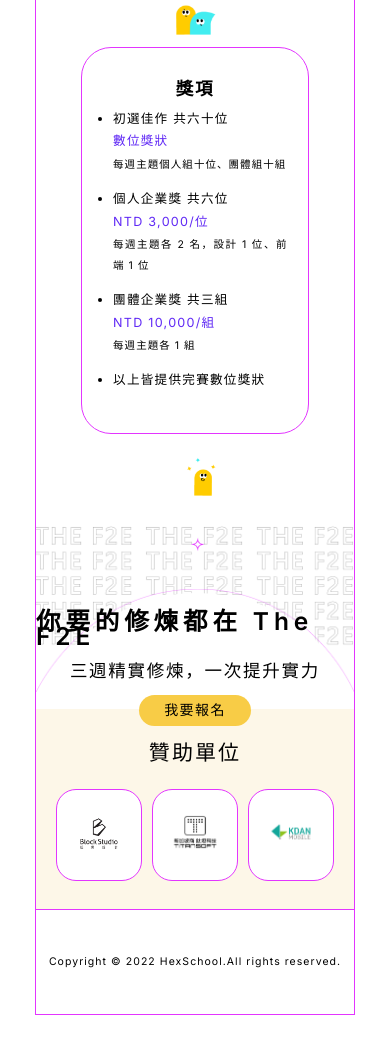
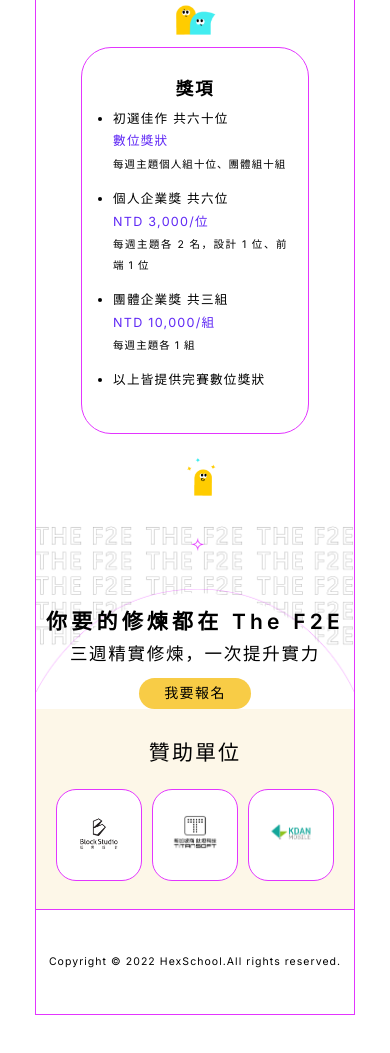
Before and after one commit to Kim716/2022-F2E_week1, a plain HTML site: page index.html in a window 390 px wide. Shown: the part 3647-4700 px from the top of the page. Drawn offline with Linux system fonts and the light colour scheme; a script that the page names is missing.

Commit message:
page8 RWD

```diff
--- a/style.css
+++ b/style.css
@@ -673,14 +673,12 @@ body {
 .inside-circle-container h3 {
   font-weight: 600;
   font-size: 3.5rem;
-  line-height: 44px;
   letter-spacing: 0.2em;
   margin-bottom: 12px;
 }
 
 .inside-circle-container p {
   font-size: 2.5rem;
-  line-height: 29px;
   margin-bottom: 3rem;
 }
 
@@ -689,14 +687,6 @@ body {
 }
 
 @media (max-width: 1100px) {
-  .inside-circle-container h3 {
-    line-height: 35px;
-  }
-
-  .inside-circle-container p {
-    margin-bottom: 20px;
-  }
-
   .page-8-btn {
     padding: 10px 30px;
   }
@@ -704,6 +694,7 @@ body {
 
 @media (max-width: 850px) {
   .inside-circle-container h3 {
+    font-size: 3rem;
     line-height: 15px;
   }
 
```
